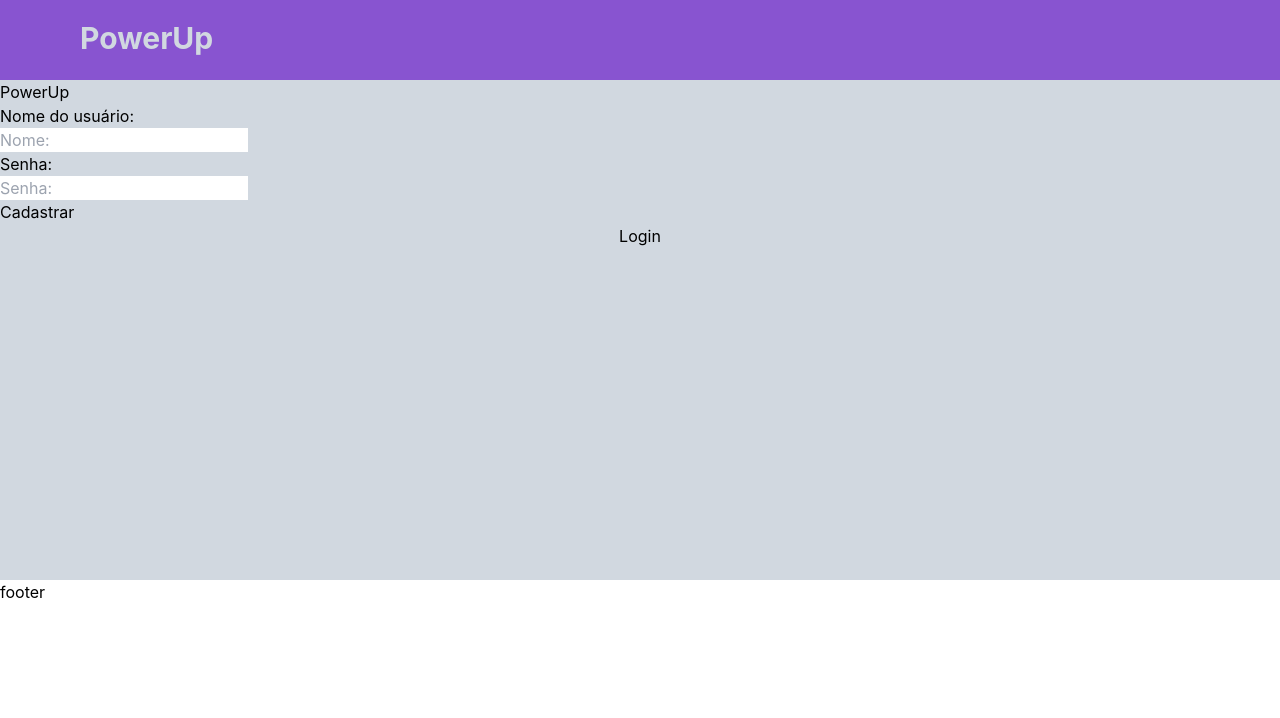
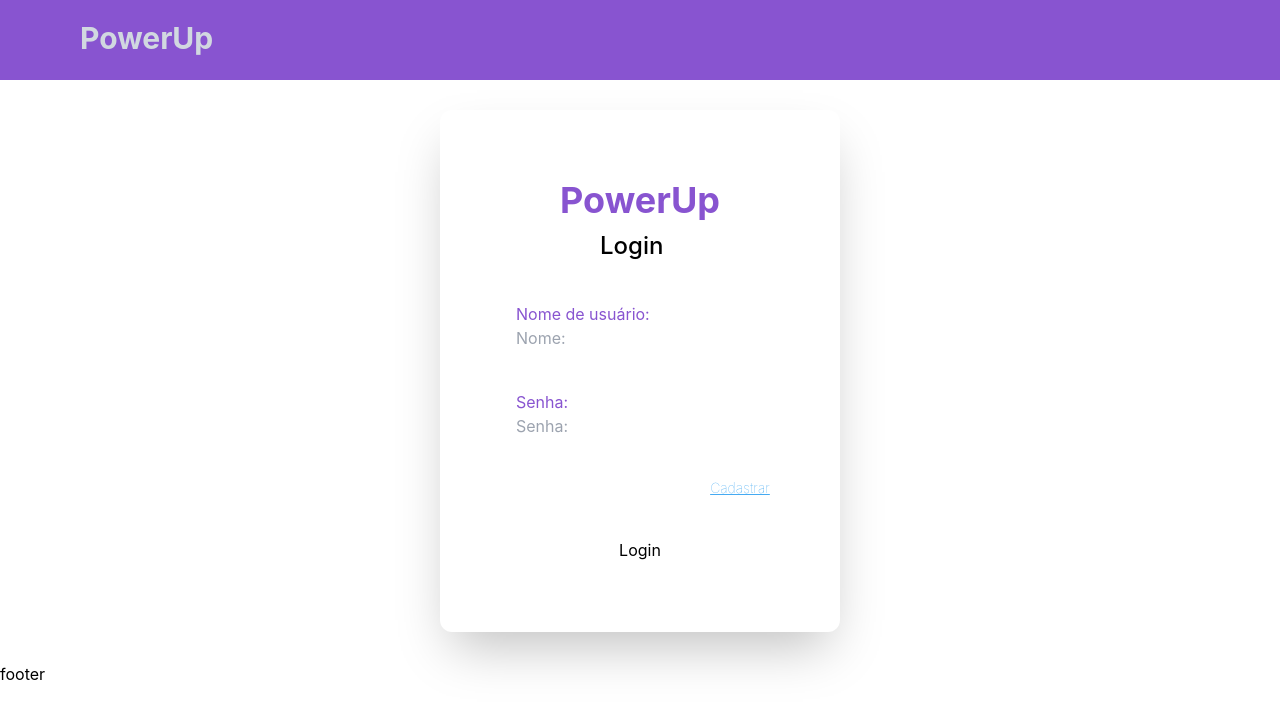
Before and after one commit to DavidRochaCode/PowerUp, a React (Create React App) app in the folder src/View/powerupfront/: page / in a window 1280 px wide. Shown: the top 718 px of the page. Built offline with nearby package versions, Linux system fonts and the light colour scheme.

Commit message:
style:fazendo estilo do login

```diff
--- a/src/View/powerupfront/src/Organism/LoginArea/LoginArea.js
+++ b/src/View/powerupfront/src/Organism/LoginArea/LoginArea.js
@@ -3,14 +3,38 @@ import { Button } from "../../Button/Button";
 
 export function LoginArea(){
     return(
-        <div className='col-span-12 bg-[#d1d8e0] flex flex-col h-[500px]'>
-            <h1>PowerUp</h1>
-            <p>Nome do usuário:</p>
-            <Input type="text" place="Nome:"/>
-            <p>Senha:</p>
-            <Input type="password" place="Senha:"/>
-            <p>Cadastrar</p>
-            <Button name="Login"/>
+        <div className='col-span-12  h-max  mx-[80px] flex justify-center items-center'>
+            <div className="flex flex-col items-center justify-center w-[400px] h-max p-[50px] shadow-2xl rounded-[12px] my-[30px] ">
+
+                <div className="my-[20px]">
+                   <h1 className="text-4xl font-bold text-[#8854d0]">PowerUp</h1>
+                   <h2 className="text-2xl font-medium ml-[40px] mt-[10px]">Login</h2>
+                </div>
+
+                <div className="my-[20px]">
+                    <form action="" method="">
+                        <label htmlFor="" className="text-[#8854d0]">Nome de usuário:</label>
+                        <Input type="text" place="Nome:"/>
+                    </form>
+                </div>
+
+                <div className="my-[20px]">
+                    <form action="" method="">
+                        <label htmlFor="" className="text-[#8854d0]">Senha:</label>
+                        <Input type="password" place="Senha:"/>
+                    </form>
+                </div>
+
+                <div className="my-[20px] ml-[200px] text-sm font-thin text-[#45aaf2] underline">
+                    <p>Cadastrar</p>
+                </div>
+
+                <div className="my-[20px]">
+                    <Button name="Login"/>
+                </div>
+
+            </div>
+
         </div>
     )
 }
```
